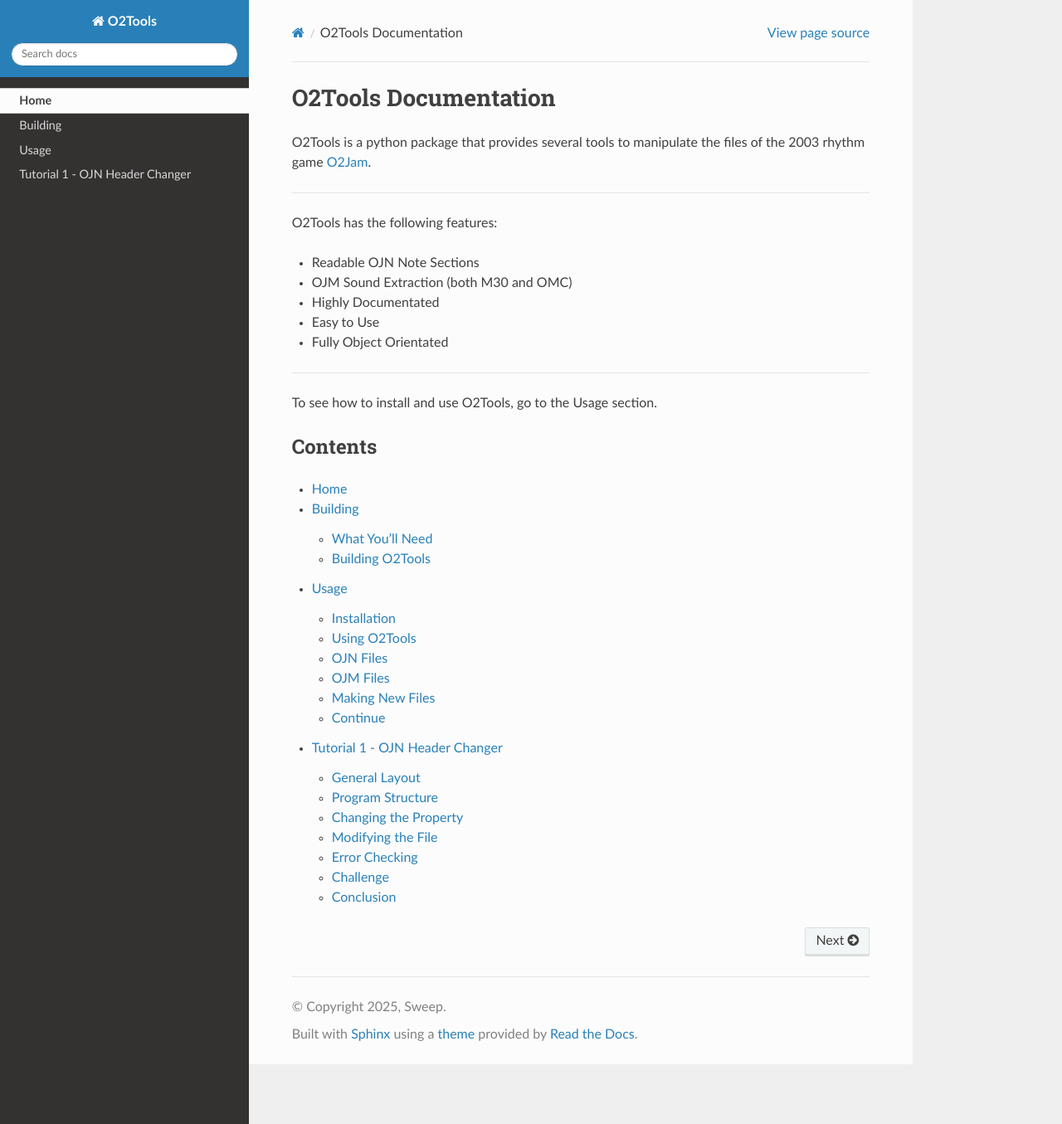
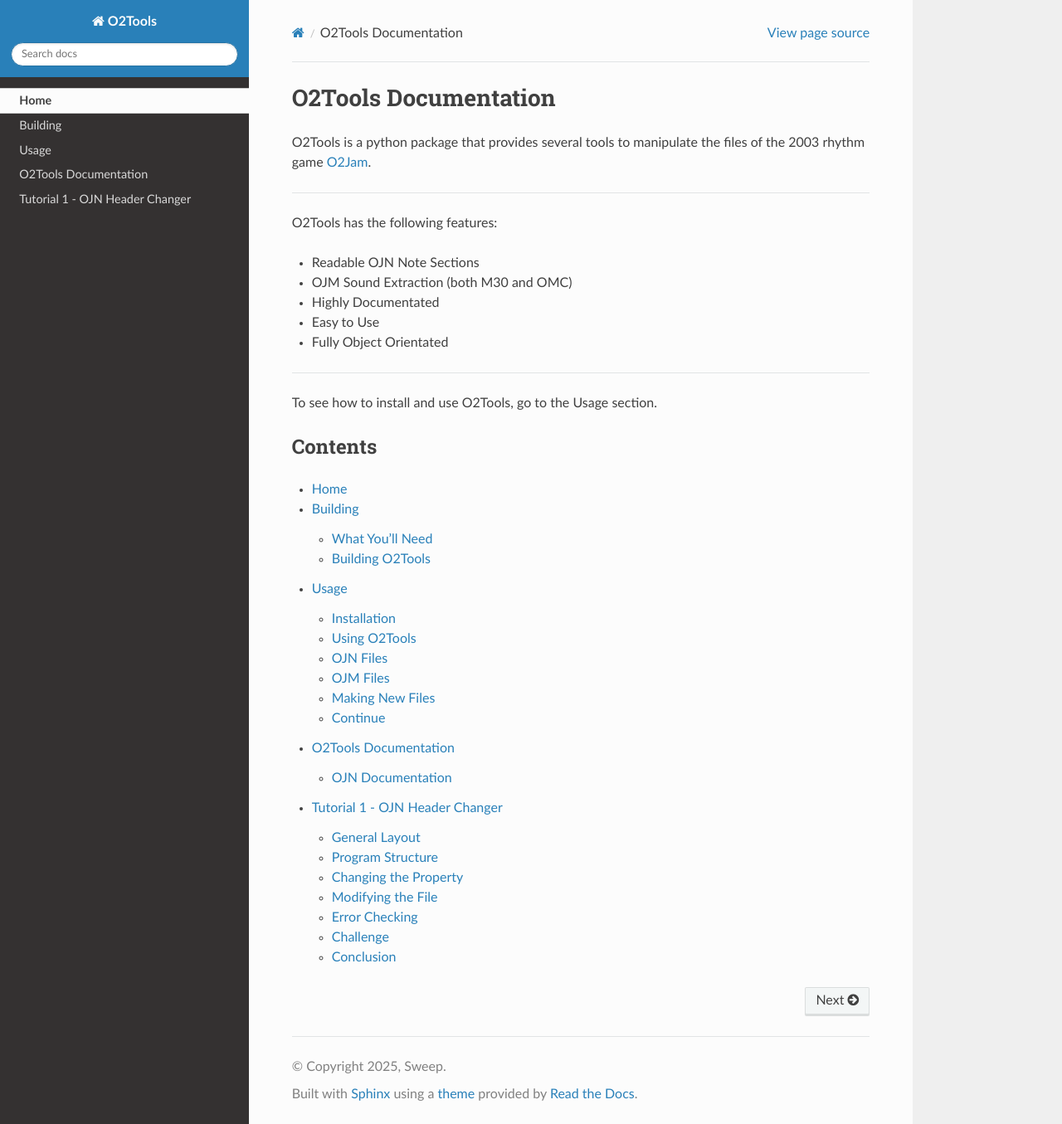
Before and after one commit to SweepSweep2/o2tools-docs, a Sphinx documentation site: the page built from docs/source/index.rst, in a window 1280 px wide and 1355 px high. Shown: the whole window at 83% size. Built offline with Sphinx 7.4.7 and the Read the Docs theme 3.1.0, drawn with Linux system fonts in a browser that asks for light colours.

Commit message:
Add files via upload

```diff
--- /dev/null
+++ b/docs/source/O2Tools/index.rst
@@ -0,0 +1,7 @@
+O2Tools Documentation
+============
+
+.. toctree::
+   :maxdepth: 1
+
+   OJN
--- a/docs/source/index.rst
+++ b/docs/source/index.rst
@@ -22,8 +22,10 @@
 --------
 
 .. toctree::
+   :maxdepth: 2
 
    Home <self>
    building
    usage
+   O2Tools/index
    tutorial1
```
